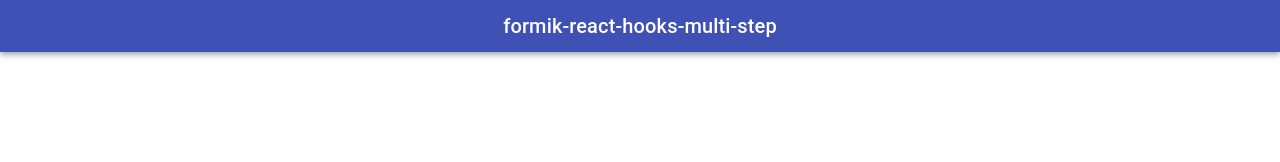
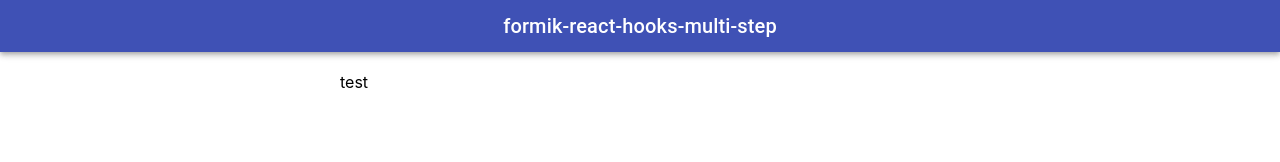
Before and after one commit to talor-hammond/formik-react-hooks-multi-step-form, a React (Create React App) app: page / in a window 1280 px wide. Shown: the top 162 px of the page. Built offline with nearby package versions, Linux system fonts and the light colour scheme.

Commit message:
add CoreLayout wrapper component for main routes

```diff
--- a/src/App.tsx
+++ b/src/App.tsx
@@ -3,17 +3,20 @@
 import { BrowserRouter as Router, Switch, Route } from "react-router-dom";
 import Header from "components/header/Header";
 import Footer from "components/footer/Footer";
+import CoreLayout from "components/coreLayout/CoreLayout";
+// Pages
 import Questionnaire from "pages/questionnaire/Questionnaire";
-// Pages
 
 const App = () => {
   return (
     <Router>
       <Header />
-      <Switch>
-        <Route path="/" component={Questionnaire} />
-        <Route path="/results">todo</Route>
-      </Switch>
+      <CoreLayout>
+        <Switch>
+          <Route path="/" component={Questionnaire} />
+          <Route path="/results">todo</Route>
+        </Switch>
+      </CoreLayout>
       <Footer />
     </Router>
   );
--- /dev/null
+++ b/src/components/coreLayout/CoreLayout.styles.ts
@@ -0,0 +1,10 @@
+import { createStyles } from "@material-ui/core";
+
+const styles = () =>
+  createStyles({
+    layout: {
+      padding: "20px 0"
+    }
+  });
+
+export default styles;
--- /dev/null
+++ b/src/components/coreLayout/CoreLayout.tsx
@@ -0,0 +1,23 @@
+import React from "react";
+// Components
+import { Container } from "@material-ui/core";
+// Styles
+import { withStyles } from "@material-ui/core/styles";
+import styles from "./CoreLayout.styles";
+
+type CoreLayoutProps = {
+  children: React.ReactChild | React.ReactChildren;
+  classes: {
+    layout: string;
+  };
+};
+
+const CoreLayout = ({ children, classes }: CoreLayoutProps) => {
+  return (
+    <Container maxWidth="sm" className={classes.layout}>
+      {children}
+    </Container>
+  );
+};
+
+export default withStyles(styles)(CoreLayout);
--- a/src/pages/questionnaire/Questionnaire.tsx
+++ b/src/pages/questionnaire/Questionnaire.tsx
@@ -3,7 +3,7 @@
 import { Formik } from "formik";
 
 const Questionnaire = () => {
-  return null;
+  return <>test</>;
 };
 
 export default Questionnaire;
```
